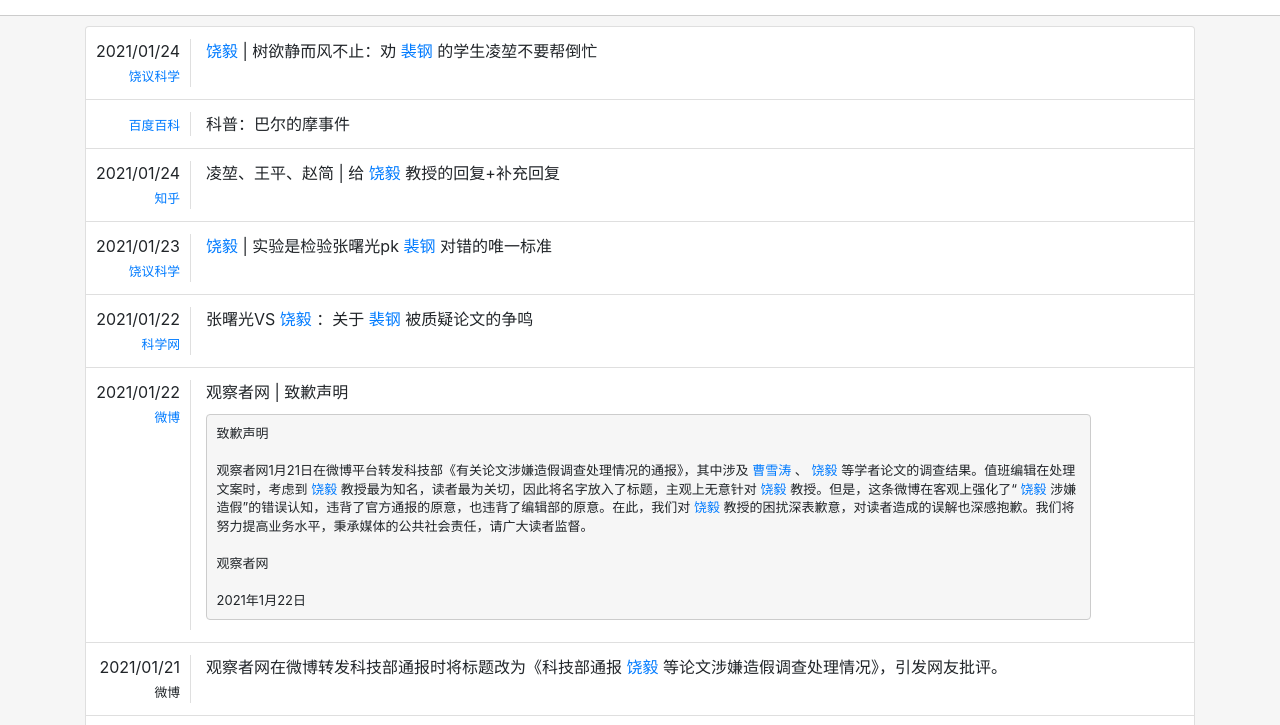
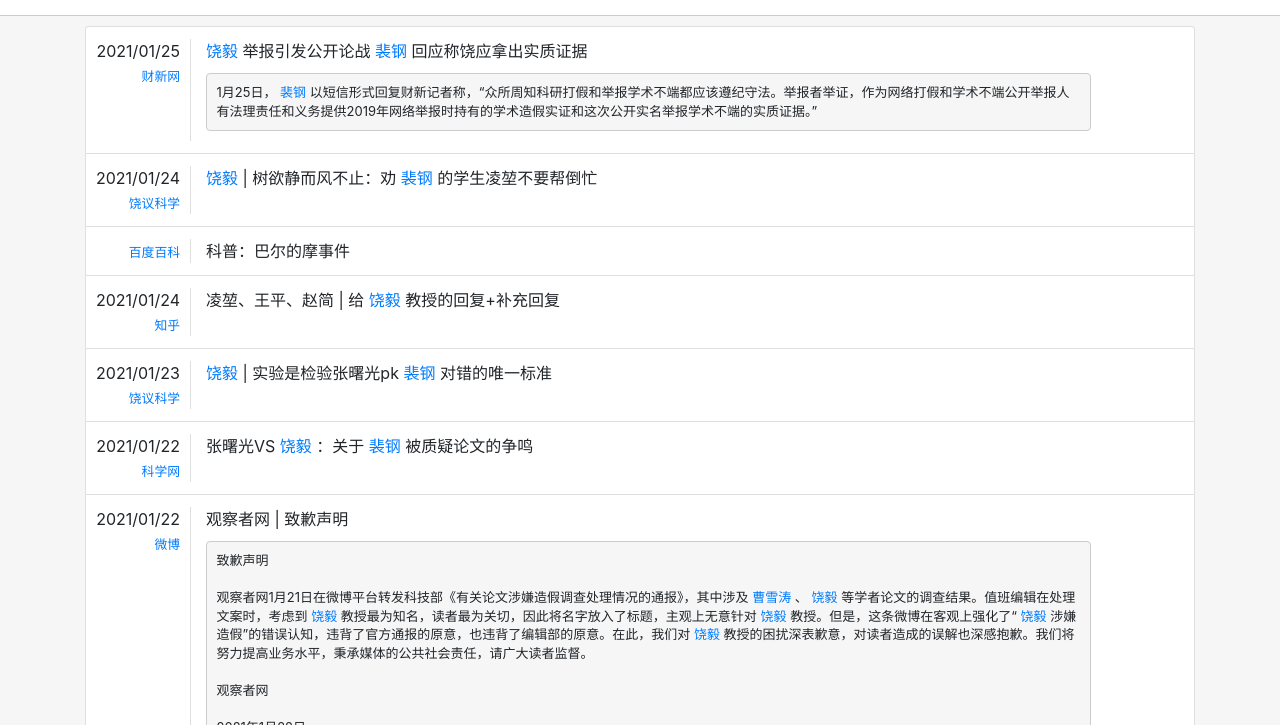
Before and after one commit to tupianwuyong/tupianwuyong, a plain HTML site: page index.html in a window 1280 px wide. Shown: the part 47-772 px from the top of the page. Drawn offline with Linux system fonts and the light colour scheme.

Commit message:
Update index.html

```diff
--- a/index.html
+++ b/index.html
@@ -14,6 +14,17 @@
     </header>
     <div class="container">
         <ul class="list-group timeline">
+            <li class="list-group-item">
+                <div class="row">
+                    <div class="col-12 col-md-2 time">2021/01/25
+                        <a class="small" href="http://science.caixin.com/2021-01-25/101655569.html" target="_blank">财新网</a>
+                    </div>
+                    <div class="col-md-10 content">饶毅举报引发公开论战 裴钢回应称饶应拿出实质证据
+<blockquote>1月25日，裴钢以短信形式回复财新记者称，“众所周知科研打假和举报学术不端都应该遵纪守法。举报者举证，作为网络打假和学术不端公开举报人有法理责任和义务提供2019年网络举报时持有的学术造假实证和这次公开实名举报学术不端的实质证据。”
+</blockquote>
+                    </div>
+                </div>
+            </li>
             <li class="list-group-item">
                 <div class="row">
                     <div class="col-12 col-md-2 time">2021/01/24
```
